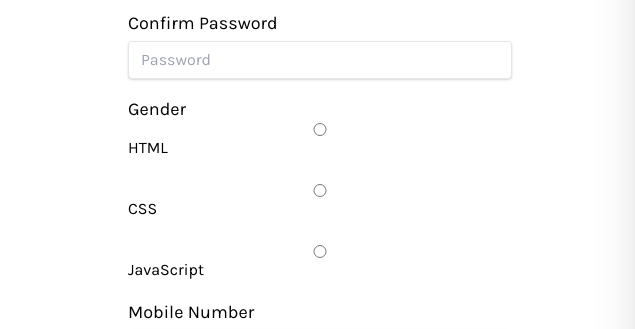
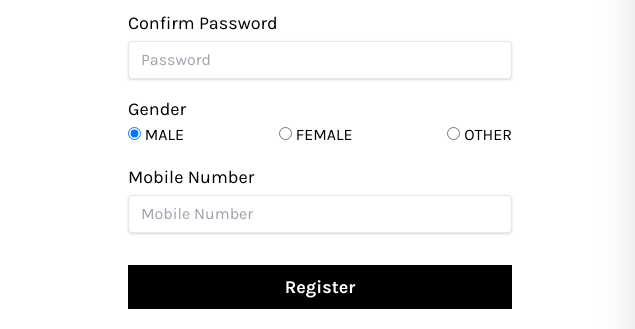
Before and after one commit to nikhilsharma3720/PhpAssignment, a plain HTML site: page index.html in a window 1280 px wide. Shown: the part 429-758 px from the top of the page, 0-635 px from the left. Drawn offline with nearby package versions, Linux system fonts and the light colour scheme.

Commit message:
added index.html

```diff
--- a/register.html
+++ b/index.html
@@ -3,7 +3,7 @@
   <head>
     <meta charset="UTF-8" />
     <meta name="viewport" content="width=device-width, initial-scale=1.0" />
-    <title>Tailwind Register Template</title>
+    <title>Starbucks Signup Page</title>
 
     <link
       href="https://unpkg.com/tailwindcss/dist/tailwind.min.css"
@@ -142,23 +142,31 @@
 
             <div class="flex flex-col pt-4">
               <label for="Gender" class="text-lg">Gender</label>
-              <input type="radio" id="html" name="fav_language" value="HTML" />
-              <label for="html">HTML</label><br />
-              <input type="radio" id="css" name="fav_language" value="CSS" />
-              <label for="css">CSS</label><br />
-              <input
-                type="radio"
-                id="javascript"
-                name="fav_language"
-                value="JavaScript"
-              />
-              <label for="javascript">JavaScript</label>
+              <div class="flex flex-row items-center justify-between">
+                <div>
+                  <input type="radio" id="MALE" name="Gender" value="MALE" checked aria-checked="checked"/>
+                  <label for="html">MALE</label><br />
+                </div>
+                <div>
+                  <input
+                    type="radio"
+                    id="FEMALE"
+                    name="Gender"
+                    value="FEMALE"
+                  />
+                  <label for="FEMALE">FEMALE</label><br />
+                </div>
+                <div>
+                  <input type="radio" id="OTHER" name="Gender" value="OTHER" />
+                  <label for="OTHER">OTHER</label>
+                </div>
+              </div>
             </div>
 
             <div class="flex flex-col pt-4">
               <label for="mobile-number" class="text-lg">Mobile Number</label>
               <input
-                type="number"
+                type="text"
                 id="mobile-number"
                 placeholder="Mobile Number"
                 class="
```
Also changed, not shown: login.html (+2 -2 lines).
